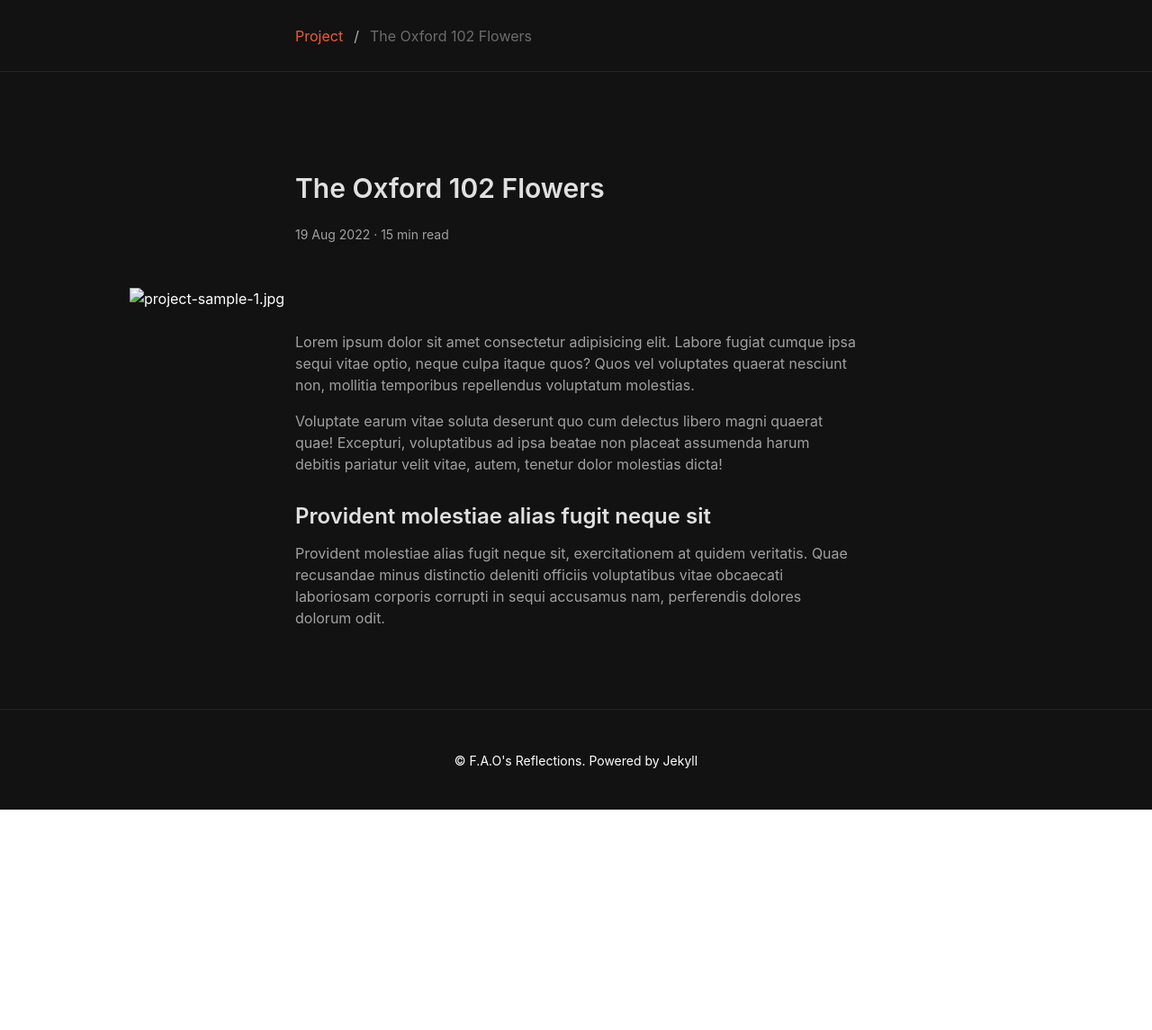
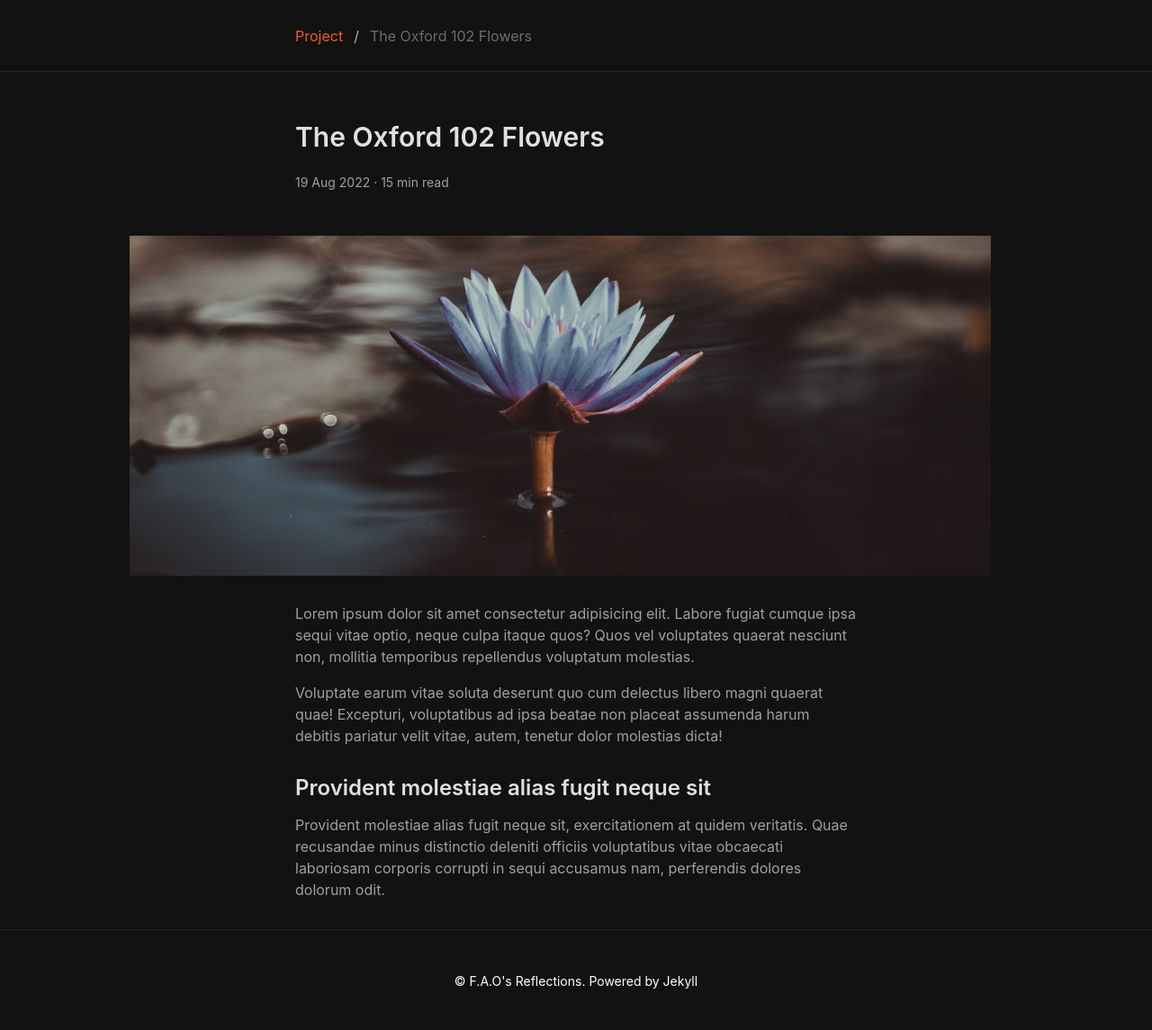
Before and after one commit to f-atisai/f-atisai.github.io, a Jekyll site: the page built from _projects/2022-08-19-oxford-102-flowers.md, in a window 1280 px wide. Shown: the whole page at 90% size. Built offline with Jekyll 4.4.1, drawn with Linux system fonts in a browser that asks for light colours; before the commit the page ends 900 px from its top, so only the background shows below that.

Commit message:
doc: edit project oxford-102-flowers

```diff
--- a/_projects/2022-08-19-oxford-102-flowers.md
+++ b/_projects/2022-08-19-oxford-102-flowers.md
@@ -4,8 +4,8 @@ title: The Oxford 102 Flowers
 short_title: The Oxford 102 Flowers
 length: 15
 image_path: oxford-102-flowers
-image: project-sample-1.jpg
-cover: project-sample-1.jpg
+image: oxford-102-flowers-banner.jpg
+cover: oxford-102-flowers-cover.jpg
 class: Project
 ---
 
```
Also changed, not shown: assets/images/oxford-102-flowers-banner.jpg (deleted), assets/images/oxford-102-flowers/oxford-102-flowers-cover.jpg (added), assets/images/project-sample-1.jpg (deleted).
